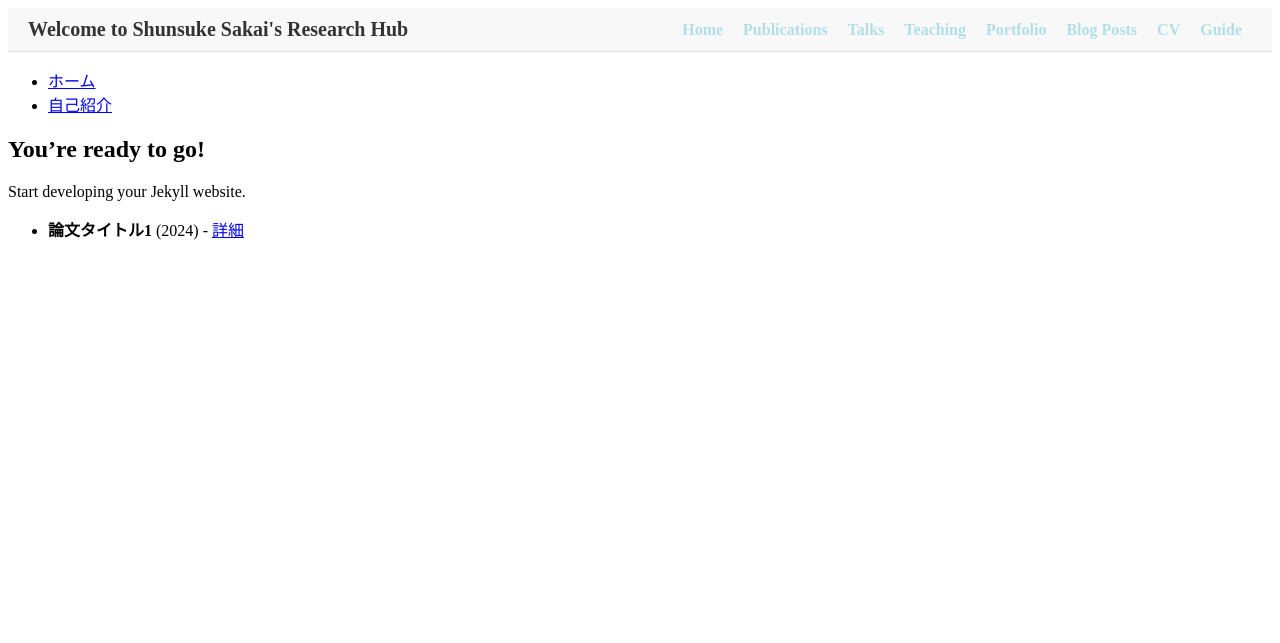
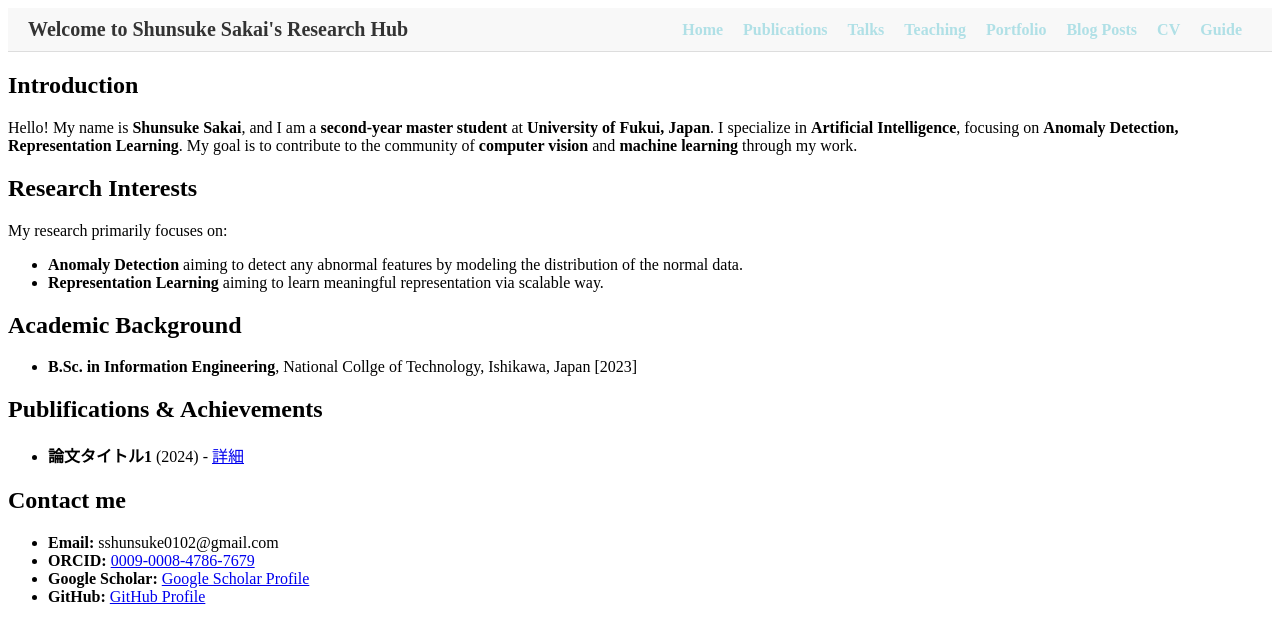
Before and after one commit to SkyShunsuke/SkyShunsuke.gihub.io, a Jekyll site: the page built from index.md, in a window 1280 px wide. Shown: the top 643 px of the page. Built offline with Jekyll 4.4.1, drawn with Linux system fonts in a browser that asks for light colours.

Commit message:
update index.md

```diff
--- a/_layouts/default.html
+++ b/_layouts/default.html
@@ -8,14 +8,6 @@
 </head>
 <body>
     {% include navbar.html %}
-    <header>
-        <nav>
-            <ul>
-                <li><a href="{{ '/' | relative_url }}">ホーム</a></li>
-                <li><a href="{{ '/about/' | relative_url }}">自己紹介</a></li>
-            </ul>
-        </nav>
-    </header>
     <main>
         {{ content }}
     </main>
--- a/index.md
+++ b/index.md
@@ -1,10 +1,26 @@
 ---
 layout: default
-title: "Happy Jekylling!"
+title: "Shuneuke Sakai's Research Hub"
 ---
 
-## You're ready to go!
+## Introduction
+Hello! My name is **Shunsuke Sakai**, and I am a **second-year master student** at **University of Fukui, Japan**.
+I specialize in **Artificial Intelligence**, focusing on **Anomaly Detection, Representation Learning**.
+My goal is to contribute to the community of **computer vision** and **machine learning** through my work.
 
-Start developing your Jekyll website.
+## Research Interests
+My research primarily focuses on:
+- **Anomaly Detection** aiming to detect any abnormal features by modeling the distribution of the normal data.
+- **Representation Learning** aiming to learn meaningful representation via scalable way.
 
+## Academic Background
+- **B.Sc. in Information Engineering**, National Collge of Technology, Ishikawa, Japan [2023]
+
+## Publifications & Achievements
 {% include publications.html %}
+
+## Contact me
+- **Email:** sshunsuke0102@gmail.com
+- **ORCID:** [0009-0008-4786-7679](https://orcid.org/0009-0008-4786-7679)
+- **Google Scholar:** [Google Scholar Profile](https://scholar.google.com/citations?hl=en&user=mSDQkjMAAAAJ)
+- **GitHub:** [GitHub Profile](https://github.com/SkyShunsuke)
```
